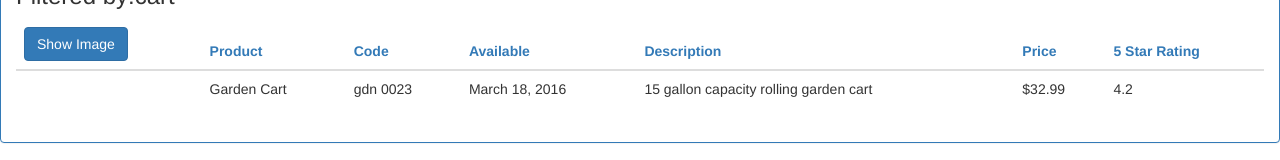
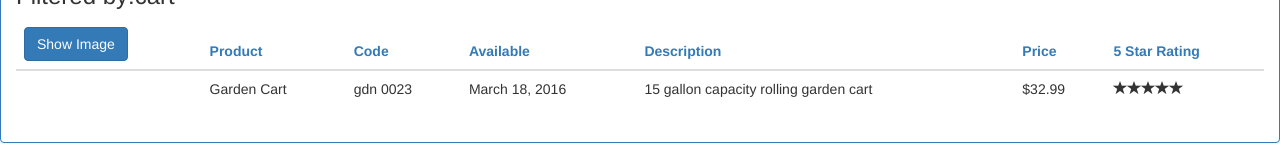
Before and after one commit to santoshkarki/ProductManagementSystem, an Angular app: page / in a window 1280 px wide. Shown: the part 204-364 px from the top of the page. Built offline with nearby package versions, Linux system fonts and the light colour scheme.

Commit message:
passing data between nested and container component'

```diff
--- a/src/app/app.module.ts
+++ b/src/app/app.module.ts
@@ -4,12 +4,14 @@ import {FormsModule} from '@angular/forms';
 import { AppComponent } from './app.component';
 import { ProductListComponent } from './product-list/product-list.component';
 import{ConvertToSpacepipes} from './shared/convert-to-spaces.pipes';
+import { StarComponent } from './shared/star.component';
 
 @NgModule({
   declarations: [
     AppComponent,
     ProductListComponent,
-    ConvertToSpacepipes
+    ConvertToSpacepipes,
+    StarComponent
   ],
   imports: [
     BrowserModule,
--- a/src/app/product-list/product-list.component.html
+++ b/src/app/product-list/product-list.component.html
@@ -17,6 +17,7 @@
                     <h3>Filtered by:{{listFilter}} </h3>
                 </div>
             </div>
+    <div>{{ratingClicked}}</div>
 
   <div class='table-responsive'>
       <table class='table' *ngIf='products && products.length'>
@@ -50,7 +51,10 @@
                     <td>{{product.releaseDate}}</td>
                     <td>{{product.description}}</td>
                     <td>{{product.price | currency:'USD': true: '1.2-2'}}</td>
-                    <td>{{product.starRating}}</td>
+                    <td>
+                        <pm-star [rating]='product.starRating'
+                                (ratingClicked)='onRatingClicked($event)'></pm-star>
+                    </td>
                 </tr>
           </tbody>
         </table>
--- a/src/app/product-list/product-list.component.ts
+++ b/src/app/product-list/product-list.component.ts
@@ -11,6 +11,7 @@ export class ProductListComponent implements OnInit {
   imageWidth : number = 50;
   imageMargin : number = 2;
   showImage : boolean =false;
+  ratingClicked : string;
 
   _listFilter:string;
   get listFilter(): string{
@@ -88,6 +89,11 @@ set listFilter(value:string){
       this.listFilter= 'cart';
    }
 
+   onRatingClicked(message: string): void {
+    this.ratingClicked = this.ratingClicked!=null ? message: '';
+
+   }
+
   ngOnInit() {
   }
 
--- a/src/app/shared/star.component.html
+++ b/src/app/shared/star.component.html
@@ -1,6 +1,7 @@
 <div class="crop"
     [style.width.px]="starWidth"
-    [title]="rating">
+    [title]="rating"
+    (click)="onClick()">
     <div style="width: 86px">
         <span class="glyphicon glyphicon-star"></span>
         <span class="glyphicon glyphicon-star"></span>
--- /dev/null
+++ b/src/app/shared/star.component.ts
@@ -0,0 +1,27 @@
+
+import {Component, OnChanges, Input,EventEmitter, Output } from '@angular/core';
+
+
+@Component({
+    selector:'pm-star',
+    templateUrl: './star.component.html',
+    styleUrls: ['./star.component.css']
+
+})
+export class StarComponent implements OnChanges{
+   @Input() rating: number;
+    starWidth: number;
+
+    @Output() ratingClicked : EventEmitter<string>=
+        new EventEmitter<string>();
+
+    ngOnChanges(): void{
+        this.starWidth = this.rating *86/5;
+    }
+
+    onClick(): void{
+        this.ratingClicked.emit(`the rating ${this.rating} was clicked`);
+    }
+
+
+}
```
